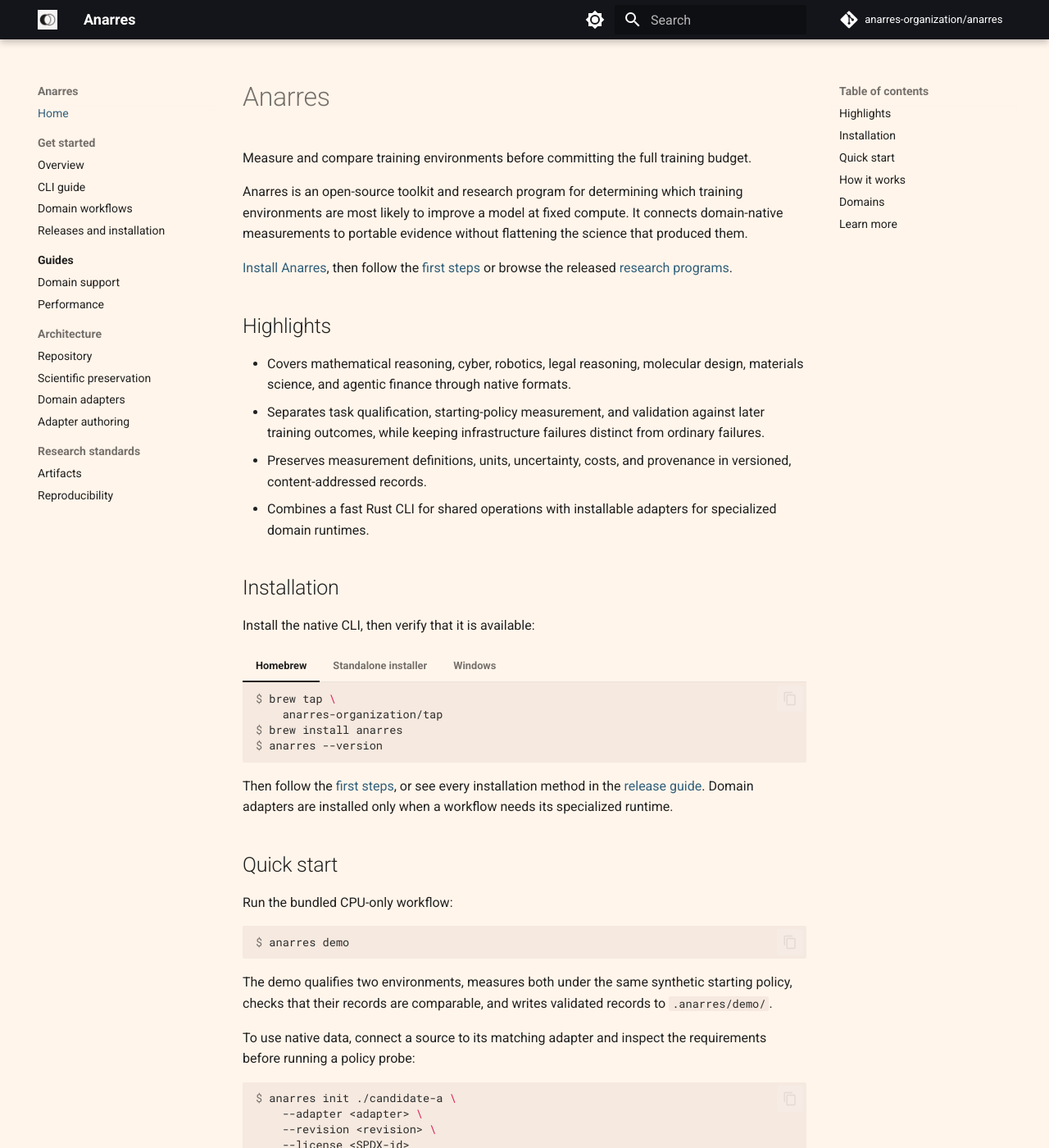
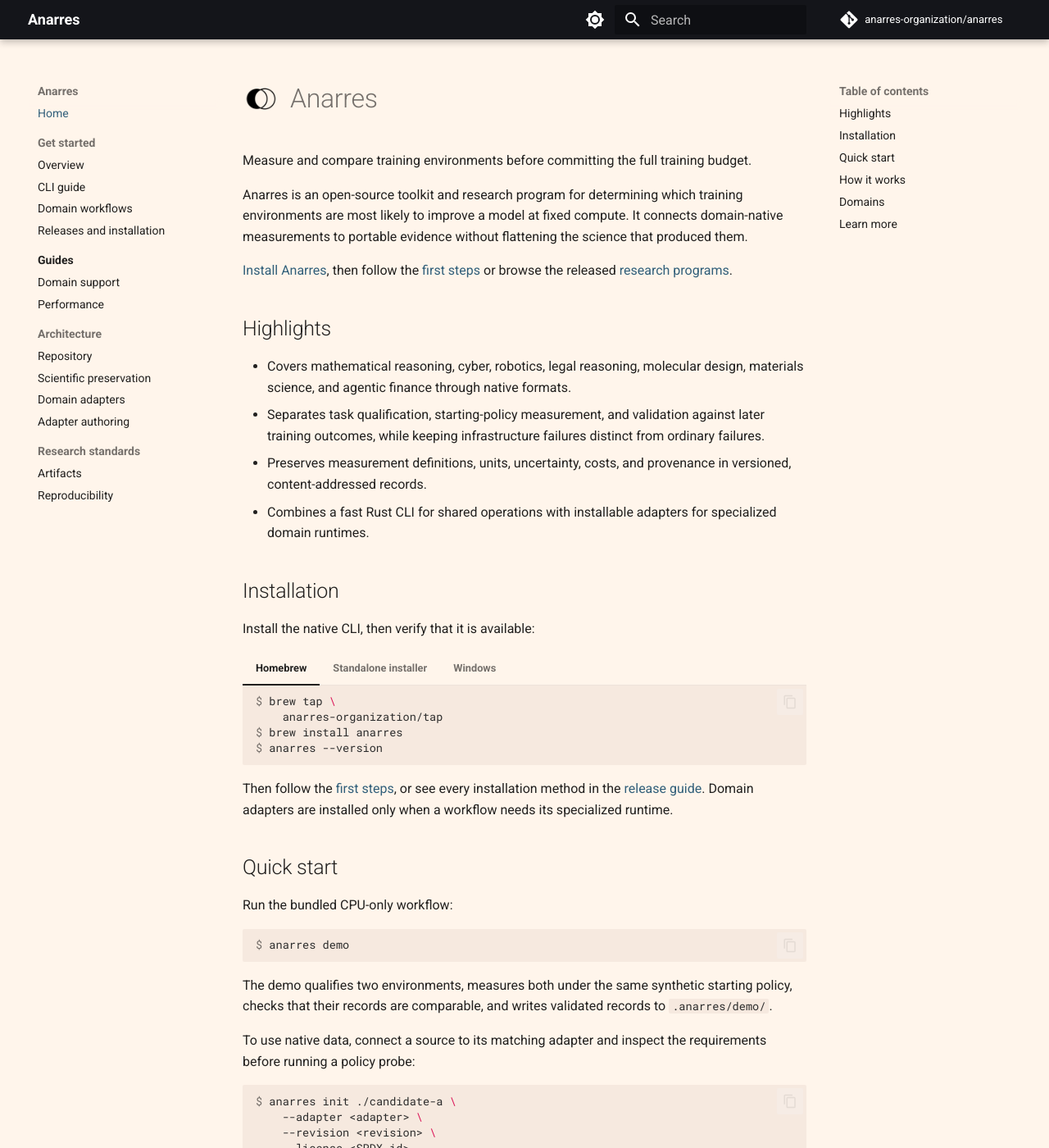
Before and after one commit to anarres-organization/anarres, an MkDocs documentation site: the page built from docs/index.md, in a window 1280 px wide and 1400 px high. Shown: the whole window at 82% size. Built offline with MkDocs 1.6.1 and Material for MkDocs 9.7.7, drawn with Linux system fonts in a browser that asks for light colours; comment, search, counter and statistics services are not loaded.

Commit message:
Add a transparent Anarres logo (#59)
## Summary
- add transparent light- and dark-surface logo assets
- place the mark beside the homepage title and in the persistent
navigation on interior pages
- preserve the existing responsive navigation behavior

## Validation
- strict documentation build
- repository hygiene check
- desktop and mobile visual inspection
- Cloudflare Pages preview

```diff
--- a/docs/index.md
+++ b/docs/index.md
@@ -1,4 +1,7 @@
-# Anarres
+<h1 id="anarres" class="anarres-home-title">
+  <img src="assets/anarres-logo-mark.png" alt="">
+  <span>Anarres</span>
+</h1>
 
 Measure and compare training environments before committing the full training
 budget.
--- a/docs/stylesheets/anarres.css
+++ b/docs/stylesheets/anarres.css
@@ -17,7 +17,42 @@
   --md-code-fg-color: #eef3f6;
 }
 
+.md-header__inner > .md-header__button.md-logo {
+  margin: 0;
+  padding: 0;
+}
+
+.md-header__inner > .md-header__button.md-logo img,
+.md-header__inner > .md-header__button.md-logo svg {
+  height: 1rem;
+  width: 1rem;
+}
+
+.md-header__inner > .md-header__title {
+  margin-left: 0.55rem;
+}
+
+.anarres-home-title {
+  align-items: center;
+  display: flex;
+  gap: 0.65rem;
+}
+
+.anarres-home-title img {
+  height: 2.25rem;
+  object-fit: contain;
+  width: 2.25rem;
+}
+
+[data-md-color-scheme="slate"] .anarres-home-title img {
+  content: url("../assets/anarres-logo-dark.png");
+}
+
 @media screen and (max-width: 76.234375em) {
+  .anarres-home-title img {
+    display: none;
+  }
+
   .md-content,
   .md-content__inner,
   .md-main__inner,
--- a/mkdocs.yml
+++ b/mkdocs.yml
@@ -12,8 +12,9 @@
 
 theme:
   name: material
-  logo: assets/anarres-logo.jpeg
-  favicon: assets/anarres-logo.jpeg
+  custom_dir: overrides
+  logo: assets/anarres-logo-dark.png
+  favicon: assets/anarres-logo-cream.png
   features:
     - navigation.path
     - navigation.instant
@@ -45,7 +46,7 @@
   - search
 
 extra_css:
-  - stylesheets/anarres.css?v=20261113-4
+  - stylesheets/anarres.css?v=20261113-7
 
 markdown_extensions:
   - abbr
--- /dev/null
+++ b/overrides/main.html
@@ -0,0 +1,18 @@
+{% extends "base.html" %}
+
+{% block extrahead %}
+  {{ super() }}
+  {% if page.is_homepage %}
+    <style>
+      @media screen and (min-width: 76.25em) {
+        .md-header__inner > .md-header__button.md-logo {
+          display: none;
+        }
+
+        .md-header__inner > .md-header__title {
+          margin-left: 0;
+        }
+      }
+    </style>
+  {% endif %}
+{% endblock %}
```
Also changed, not shown: README.md (+4 -1 lines), docs/assets/anarres-logo-cream.png (added), docs/assets/anarres-logo-dark.png (added), docs/assets/anarres-logo-mark.png (added).
